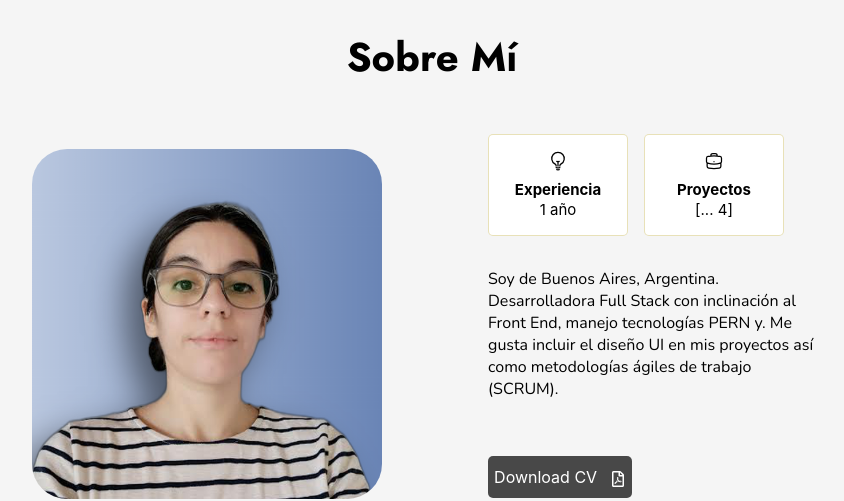
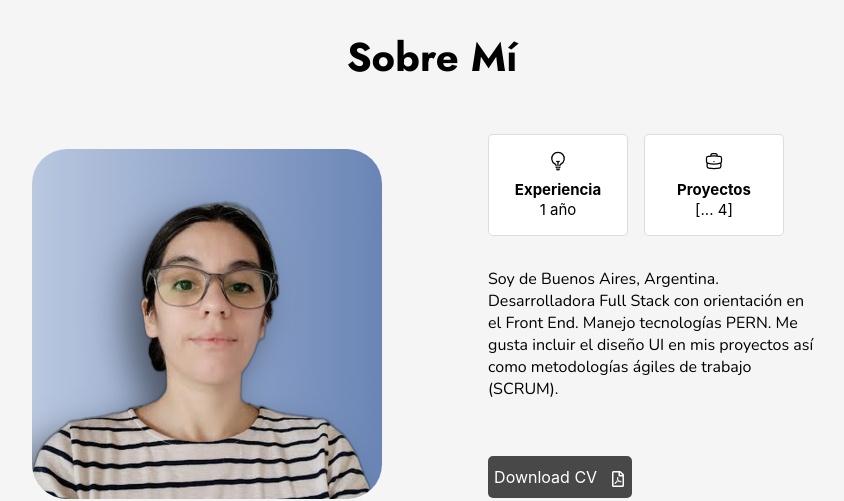
Before and after one commit to a1l1n/Portfolio, a React (Create React App) app: page / in a window 1280 px wide. Shown: the part 2020-2521 px from the top of the page, without its empty margins (208-1052 px from the left). Built offline with nearby package versions, Linux system fonts and the light colour scheme.

Commit message:
Update 05/01/2023

```diff
--- a/src/Components/About/About.jsx
+++ b/src/Components/About/About.jsx
@@ -4,7 +4,6 @@ import { Info } from './Info';
 import { FaRegFilePdf } from "react-icons/fa";
 import CV from "../../assets/CV-Tobares Ailin.pdf"
 import Styles from "./About.module.css";
-/* Soy Ailin, desarrolladora web fullstack con inclinacion al Frontend, maneji tecnologias PERN y me gusta incluir el estudio del diseño UI en mis proyectos. */
 
 export const About = () => {
   return (
@@ -17,7 +16,7 @@ export const About = () => {
             <img src={Image} alt="" className={Styles.about_image}/>
             <div className={Styles.about_data}>
                 <Info />
-                <p className={Styles.about_description}>Soy de Buenos Aires, Argentina. Desarrolladora Full Stack con inclinación al Front End, manejo tecnologías PERN y. Me gusta incluir el diseño UI en mis proyectos así como metodologías ágiles de trabajo (SCRUM). </p>
+                <p className={Styles.about_description}>Soy de Buenos Aires, Argentina. Desarrolladora Full Stack con orientación en el Front End. Manejo tecnologías PERN. Me gusta incluir el diseño UI en mis proyectos así como metodologías ágiles de trabajo (SCRUM). </p>
                 <div className={Styles.about_button}>
                     <a download="" href={CV} className={Styles.about_button_a}>Download CV <FaRegFilePdf className={Styles.about_button_icon}/></a>
                 </div>
--- a/src/Components/About/About.module.css
+++ b/src/Components/About/About.module.css
@@ -45,7 +45,7 @@
 
 .about_box {
     background-color: white;
-    border: 1px solid rgba(175, 150, 6, 0.281);
+    border: 1px solid rgba(136, 136, 136, 0.281);
 /*     border: 1px solid rgba(0, 0, 0, 0.164); */
     border-radius: 5px;
     text-align: center;
@@ -163,7 +163,6 @@
      .about_section {
         position: relative;
         padding: 0;
-/*         margin-bottom: 4rem; */
         bottom: 4rem;
      }
 }
--- a/src/Components/Contact/Contact.jsx
+++ b/src/Components/Contact/Contact.jsx
@@ -33,9 +33,17 @@ export const Contact = () => {
       e.target.reset();
     };
 
-    function validate(user) {
-
-    }
+/*     function validate(user) {
+      let errors = {};
+      if (!user.fullname.trim()) {
+        errors.fullname = 'Username is required';
+      };
+      if (!user.mail) {
+        errors.mail = "Por favor ingresá un mail"
+      } else if (!/\S+@\S+\.\S+/.test(user.email)) {
+        errors.mail = "Por favor ingresá un mail válido"
+      }
+    } */
 
   return (
     <section className={Styles.contact_section} id="contact">
```
